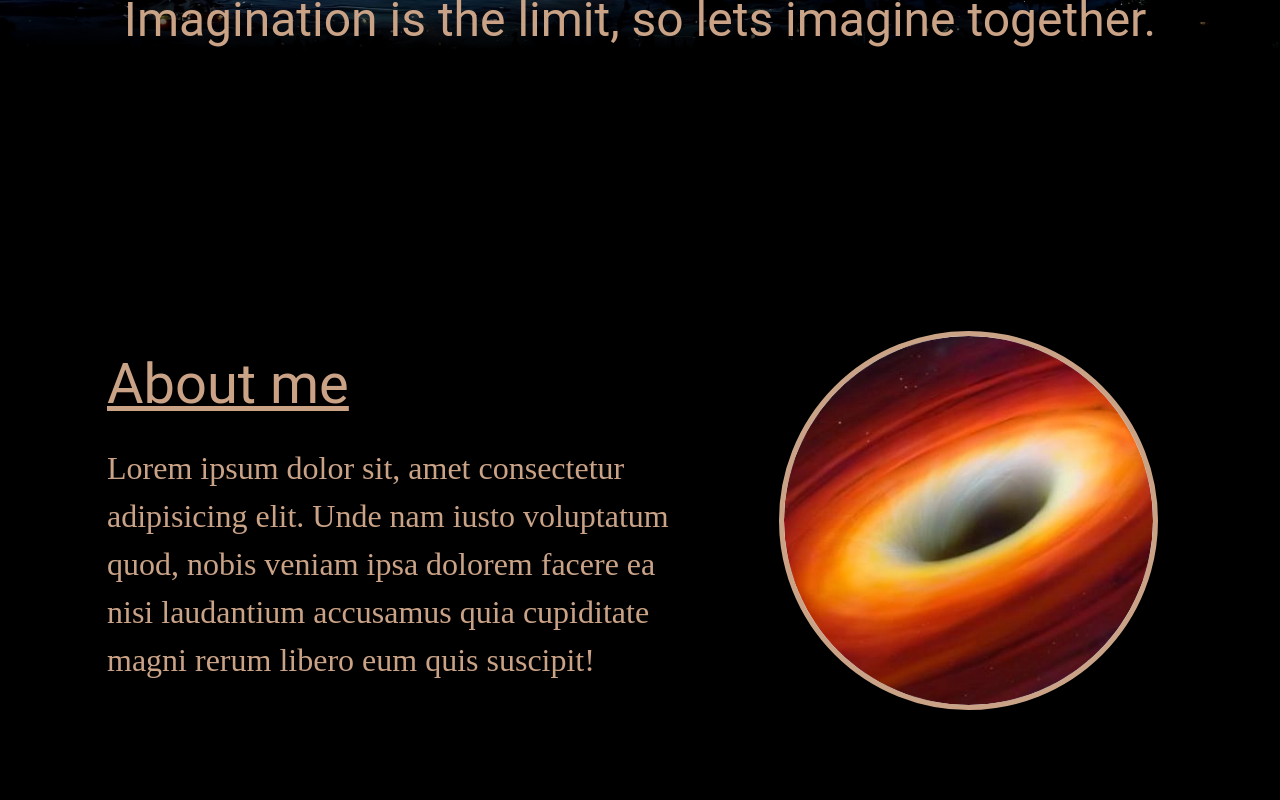
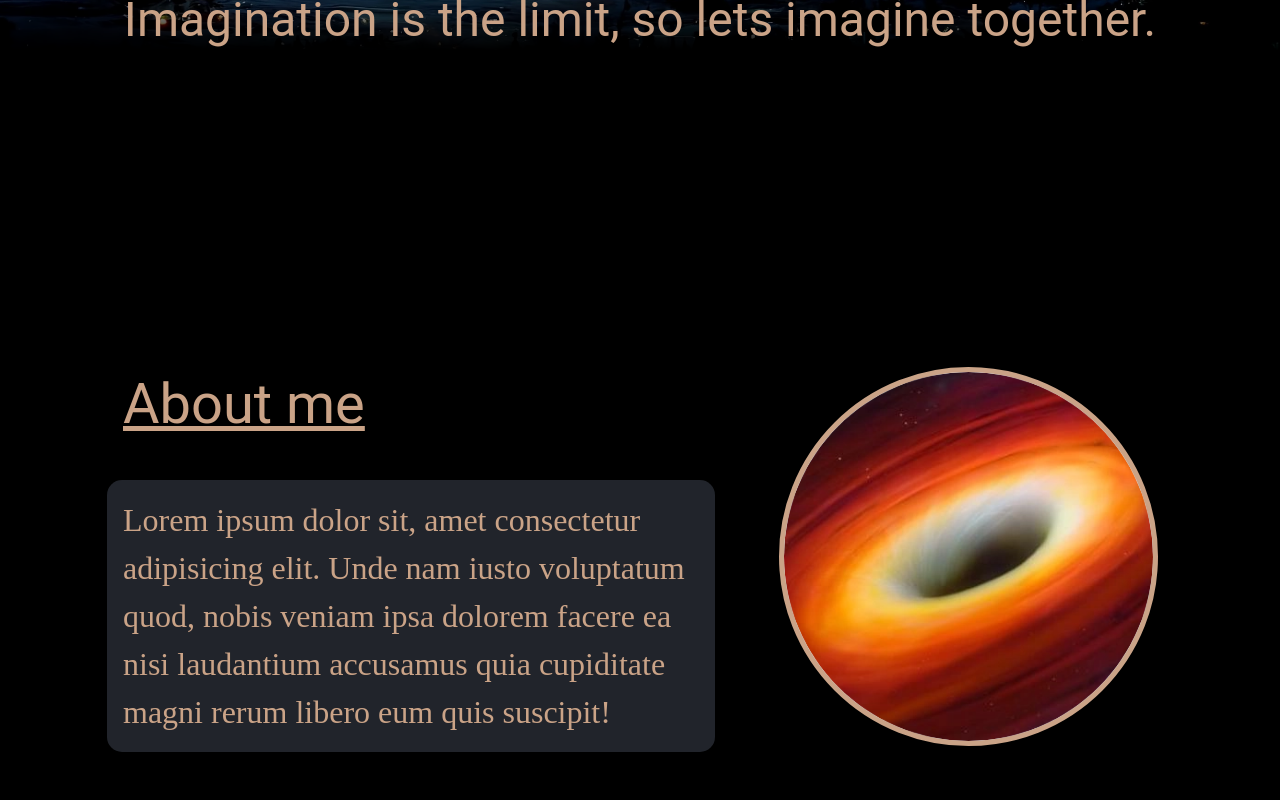
Before and after one commit to SpasMilenkov/Portfolio-website, a Vue app: page / in a window 1280 px wide. Shown: the part 700-1500 px from the top of the page. Built offline with nearby package versions, Linux system fonts and the light colour scheme.

Commit message:
Stylize the about me paragraph add animations

```diff
--- a/src/components/AboutMe.vue
+++ b/src/components/AboutMe.vue
@@ -12,15 +12,34 @@
             setProfile(){
                 this.profilePic = '/images/github-pfp.webp'
             }
-        }
+        },
+        mounted(){
+            const fadeUpObserver = new IntersectionObserver((entries) => {
+                entries.forEach(entry =>{
+                    if(entry.intersectionRatio > 0){
+                        entry.target.classList.add('fade-in-transition')
+                        entry.target.classList.remove('hidden', 'insert-animation')
+
+                        fadeUpObserver.disconnect
+                    }
+                })
+            },{
+                rootMargin: '50px'
+            })
+            const paragraph = [...document.getElementsByClassName('about-paragraph')]
+            paragraph.forEach(element => {
+                fadeUpObserver.observe(element)
+            });
     }
+}
+
 </script>
 
 <template>
     <div class="container">
         <div class="text-area">
             <h1 class="section-header">About me</h1>
-            <p class="about-paragraph">Lorem ipsum dolor sit, amet consectetur adipisicing elit. Unde nam iusto voluptatum quod, nobis veniam ipsa dolorem facere ea nisi laudantium accusamus quia cupiditate magni rerum libero eum quis suscipit!</p>
+            <p class="about-paragraph  hidden">Lorem ipsum dolor sit, amet consectetur adipisicing elit. Unde nam iusto voluptatum quod, nobis veniam ipsa dolorem facere ea nisi laudantium accusamus quia cupiditate magni rerum libero eum quis suscipit!</p>
         </div>
         <div class="image-container">
             <a
@@ -46,7 +65,8 @@
 <style scoped>
     .container{
         width: 100%;
-        min-height: calc(95vh - 2rem);
+        /* min-height: calc(95vh - 2rem); */
+        min-height: 100vh;
         background-color: #000000;
 
         display: flex;
@@ -58,11 +78,20 @@
 
     .about-paragraph{
         color: var(--orange);
-        width: 30%;
         height: 50%;
         font-size: 2rem;
         line-height: 3rem;
+        padding: 1rem;
         width: 90%;
+        border-radius: 15px;
+        background-color: rgb(33, 36, 43);
+    }
+    .section-header{
+        width: fit-content;
+        padding: 1rem;
+        border-radius: 15px;
+        box-shadow: none;
+        z-index: 1;
     }
     .text-area{
         display: flex;
@@ -76,6 +105,7 @@
         justify-content: flex-start;
         align-items: center;
         height: 100%;
+
     }
     .github-pfp{
         width: 90%;
```
